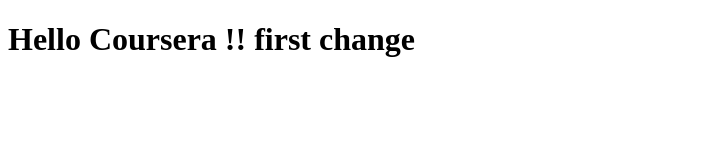
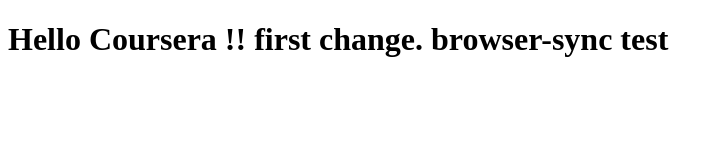
Before and after one commit to sutanukadas/coursera-test, a plain HTML site: page site/index.html in a window 1280 px wide. Shown: the whole page, without its empty margins (0-724 px from the left). Drawn offline with Linux system fonts and the light colour scheme.

Commit message:
test change

```diff
--- a/site/index.html
+++ b/site/index.html
@@ -4,6 +4,6 @@
 	<title>Hello Coursera</title>
 </head>
 <body>
-<h1>Hello Coursera !! first change</h1>
+<h1>Hello Coursera !! first change. browser-sync test</h1>
 </body>
 </html>
```
